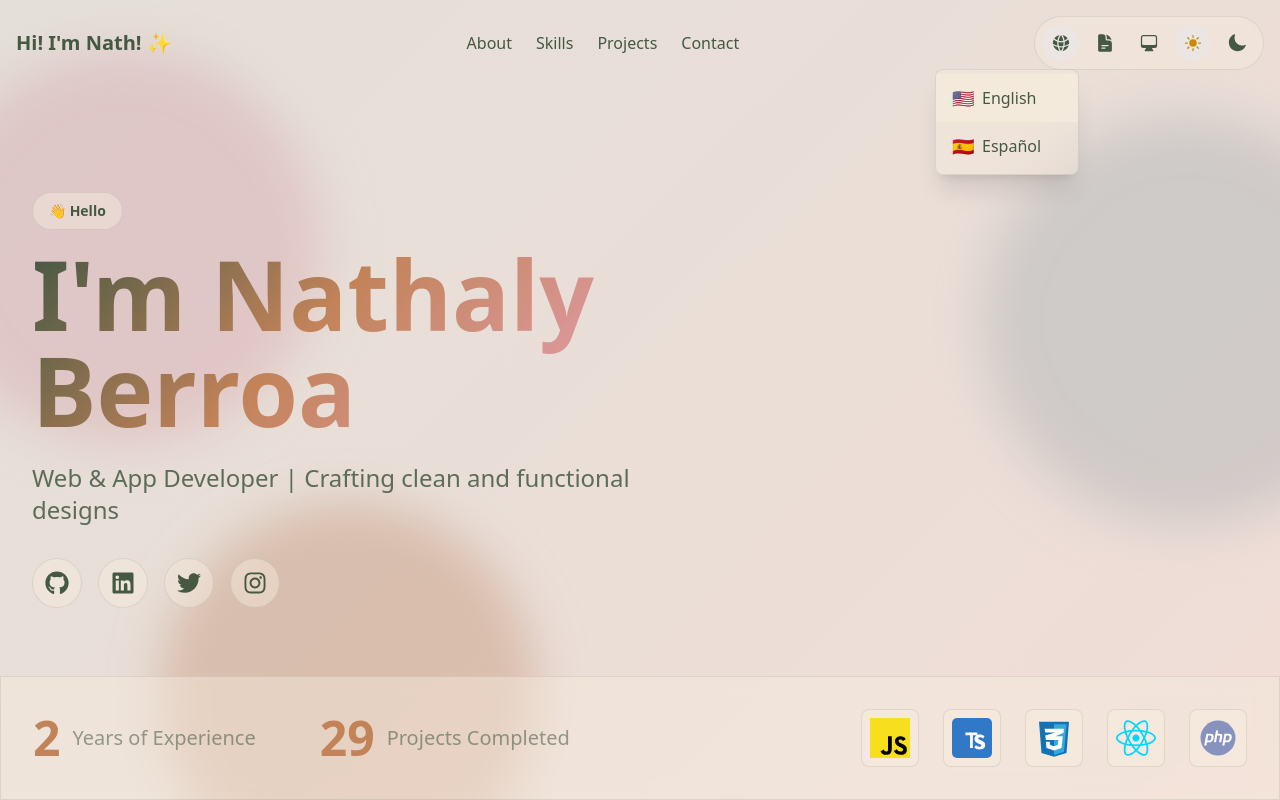
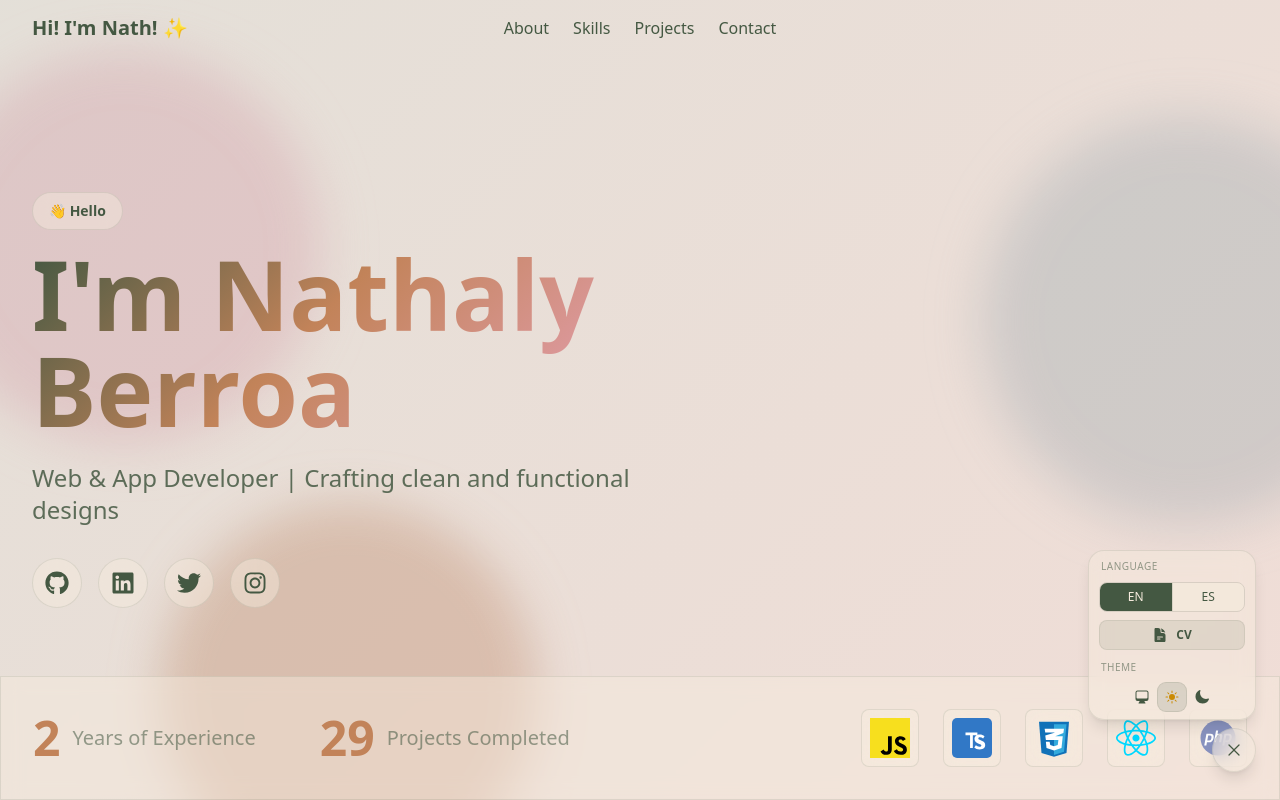
Before and after one commit to nmbf02/nmbf-portfolio, a Next.js app: page / in a window 1280 px wide. Both pictures are taken after a click on the button "Language, CV & theme". Shown: the top 800 px of the page. Built offline with nearby package versions, Linux system fonts and the light colour scheme.

Commit message:
Update Navbar.js

```diff
--- a/app/components/Navbar.js
+++ b/app/components/Navbar.js
@@ -2,20 +2,26 @@
 import { useState, useEffect, useRef } from "react";
 import Link from "next/link";
 import { useTheme } from "next-themes";
-import { SunIcon, MoonIcon, ComputerDesktopIcon, GlobeAltIcon } from "@heroicons/react/24/solid";
-import { DocumentTextIcon } from "@heroicons/react/24/solid";
+import {
+    SunIcon,
+    MoonIcon,
+    ComputerDesktopIcon,
+    DocumentTextIcon,
+    EllipsisVerticalIcon,
+    XMarkIcon,
+} from "@heroicons/react/24/solid";
 import { useLanguage } from "@/app/contexts/LanguageContext";
 import { useTranslation } from "@/app/hooks/useTranslation";
 
 export default function Navbar() {
-    const { theme, setTheme, resolvedTheme } = useTheme();
+    const { setTheme, resolvedTheme } = useTheme();
     const { language, changeLanguage } = useLanguage();
     const { t } = useTranslation();
     const [mounted, setMounted] = useState(false);
     const [isOpen, setIsOpen] = useState(false);
-    const [showLanguageMenu, setShowLanguageMenu] = useState(false);
+    const [bubbleOpen, setBubbleOpen] = useState(false);
     const menuRef = useRef(null);
-    const languageRef = useRef(null);
+    const bubbleRef = useRef(null);
 
     useEffect(() => {
         setMounted(true);
@@ -24,8 +30,8 @@ export default function Navbar() {
             if (menuRef.current && !menuRef.current.contains(event.target)) {
                 setIsOpen(false);
             }
-            if (languageRef.current && !languageRef.current.contains(event.target)) {
-                setShowLanguageMenu(false);
+            if (bubbleRef.current && !bubbleRef.current.contains(event.target)) {
+                setBubbleOpen(false);
             }
         };
 
@@ -36,119 +42,211 @@ export default function Navbar() {
     }, []);
 
     return (
-        <nav
-            className="fixed top-0 w-full z-50 bg-transparent text-forest dark:text-cream"
-        >
-            <div className="container mx-auto flex justify-between items-center p-4">
+        <>
+            <nav className="fixed top-0 w-full z-50 bg-transparent text-forest dark:text-cream">
+                <div className="relative container mx-auto flex items-center justify-center p-4 min-h-[3.5rem]">
+                    <h1
+                        className="absolute left-4 md:left-8 top-1/2 -translate-y-1/2 text-xl font-bold cursor-pointer"
+                        onClick={() => window.location.reload()}
+                    >
+                        {language === "es" ? "¡Hola! Soy Nath!" : "Hi! I'm Nath!"} ✨
+                    </h1>
 
-                {/* LOGO */}
-                <h1 className="text-xl font-bold cursor-pointer" onClick={() => window.location.reload()}>
-                    {language === "es" ? "¡Hola! Soy Nath!" : "Hi! I'm Nath!"} ✨
-                </h1>
+                    <ul className="hidden md:flex items-center gap-6">
+                        <li>
+                            <Link href="#About" className="hover:text-clay dark:hover:text-blush transition-colors">
+                                {t("nav.about")}
+                            </Link>
+                        </li>
+                        <li>
+                            <Link href="#Skills" className="hover:text-clay dark:hover:text-blush transition-colors">
+                                {t("nav.skills")}
+                            </Link>
+                        </li>
+                        <li>
+                            <Link href="#Experience" className="hover:text-clay dark:hover:text-blush transition-colors">
+                                {t("nav.experience")}
+                            </Link>
+                        </li>
+                        <li>
+                            <Link href="#Contact" className="hover:text-clay dark:hover:text-blush transition-colors">
+                                {t("nav.contact")}
+                            </Link>
+                        </li>
+                    </ul>
 
-                {/* MENÚ - DESKTOP */}
-                <ul className="hidden md:flex space-x-6">
-                    <li><Link href="#About" className="hover:text-clay dark:hover:text-blush transition-colors">{t("nav.about")}</Link></li>
-                    <li><Link href="#Skills" className="hover:text-clay dark:hover:text-blush transition-colors">{t("nav.skills")}</Link></li>
-                    <li><Link href="#Experience" className="hover:text-clay dark:hover:text-blush transition-colors">{t("nav.experience")}</Link></li>
-                    <li><Link href="#Contact" className="hover:text-clay dark:hover:text-blush transition-colors">{t("nav.contact")}</Link></li>
-                </ul>
+                    <button
+                        type="button"
+                        className="absolute right-4 md:hidden text-forest dark:text-cream text-2xl leading-none"
+                        onClick={() => setIsOpen(!isOpen)}
+                        aria-expanded={isOpen}
+                        aria-label={language === "es" ? "Abrir menú" : "Open menu"}
+                    >
+                        ☰
+                    </button>
+                </div>
 
-                {/* LANGUAGE & THEME TOGGLE */}
-                <div className="flex items-center space-x-2 glass p-2 rounded-full backdrop-blur-xl">
-                    {/* Language Selector */}
-                    <div className="relative" ref={languageRef}>
-                        <button
-                            onClick={() => setShowLanguageMenu(!showLanguageMenu)}
-                            className={`p-2 rounded-full transition hover:bg-gray-200/50 dark:hover:bg-white/10 ${
-                                showLanguageMenu ? "bg-gray-200/50 dark:bg-white/20" : ""
-                            }`}
-                            title={language === "es" ? "Cambiar idioma" : "Change language"}
+                {isOpen && (
+                    <div
+                        ref={menuRef}
+                        className="md:hidden glass border-t border-forest/15 dark:border-cream/15 py-4 absolute top-full left-0 w-full flex flex-col items-center"
+                    >
+                        <Link
+                            href="#About"
+                            className="block py-2 hover:text-clay dark:hover:text-blush transition-colors text-forest dark:text-cream"
+                            onClick={() => setIsOpen(false)}
                         >
-                            <GlobeAltIcon className="h-5 w-5 text-forest dark:text-mist"/>
-                        </button>
-                        {showLanguageMenu && (
-                            <div className="absolute right-0 mt-2 w-36 glass backdrop-blur-xl rounded-lg shadow-xl border border-gray-200/50 dark:border-white/20 py-1 z-50 overflow-hidden">
-                                <button
-                                    onClick={() => {
-                                        changeLanguage("en");
-                                        setShowLanguageMenu(false);
-                                    }}
-                                    className={`w-full text-left px-4 py-2.5 hover:bg-gray-100 dark:hover:bg-white/10 transition flex items-center space-x-2 ${
-                                        language === "en" ? "bg-cream-soft/80 dark:bg-white/20 text-forest dark:text-blush font-medium" : "text-forest dark:text-cream"
-                                    }`}
-                                >
-                                    <span className="text-lg">🇺🇸</span>
-                                    <span>English</span>
-                                </button>
-                                <button
-                                    onClick={() => {
-                                        changeLanguage("es");
-                                        setShowLanguageMenu(false);
-                                    }}
-                                    className={`w-full text-left px-4 py-2.5 hover:bg-gray-100 dark:hover:bg-white/10 transition flex items-center space-x-2 ${
-                                        language === "es" ? "bg-cream-soft/80 dark:bg-white/20 text-forest dark:text-blush font-medium" : "text-forest dark:text-cream"
-                                    }`}
-                                >
-                                    <span className="text-lg">🇪🇸</span>
-                                    <span>Español</span>
-                                </button>
-                            </div>
-                        )}
+                            {t("nav.about")}
+                        </Link>
+                        <Link
+                            href="#Skills"
+                            className="block py-2 hover:text-clay dark:hover:text-blush transition-colors text-forest dark:text-cream"
+                            onClick={() => setIsOpen(false)}
+                        >
+                            {t("nav.skills")}
+                        </Link>
+                        <Link
+                            href="#Experience"
+                            className="block py-2 hover:text-clay dark:hover:text-blush transition-colors text-forest dark:text-cream"
+                            onClick={() => setIsOpen(false)}
+                        >
+                            {t("nav.experience")}
+                        </Link>
+                        <Link
+                            href="#Contact"
+                            className="block py-2 hover:text-clay dark:hover:text-blush transition-colors text-forest dark:text-cream"
+                            onClick={() => setIsOpen(false)}
+                        >
+                            {t("nav.contact")}
+                        </Link>
                     </div>
+                )}
+            </nav>
 
-                    <a
-                        href="https://cv-nathalyberroa.netlify.app/"
-                        target="_blank"
-                        rel="noopener noreferrer"
-                        className="p-2 rounded-full hover:bg-gray-200/50 dark:hover:bg-white/10 transition"
-                        title={language === "es" ? "Ver CV" : "View CV"}
+            {/* Burbuja comprimida abajo a la derecha: solo se abre al pulsar */}
+            <div
+                ref={bubbleRef}
+                className="fixed bottom-5 right-4 sm:right-6 z-[100] flex flex-col items-end gap-2"
+                style={{
+                    paddingBottom: "max(0.5rem, env(safe-area-inset-bottom))",
+                    paddingRight: "max(0rem, env(safe-area-inset-right))",
+                }}
+            >
+                {bubbleOpen && (
+                    <div
+                        id="nav-quick-actions"
+                        className="glass rounded-2xl shadow-lg border border-forest/15 dark:border-cream/15 py-2 px-2.5 flex flex-col gap-2 min-w-[10.5rem] origin-bottom-right transition-opacity duration-150"
+                        role="dialog"
+                        aria-label={language === "es" ? "Idioma, CV y tema" : "Language, CV and theme"}
                     >
-                        <DocumentTextIcon className="h-5 w-5 text-forest dark:text-mist"/>
-                    </a>
-
-                    {!mounted ? (
-                        <div className="w-10 h-10"/>
-                    ) : (
-                        <>
+                        <p className="text-[10px] uppercase tracking-wider text-forest/55 dark:text-cream/55 px-0.5">
+                            {language === "es" ? "Idioma" : "Language"}
+                        </p>
+                        <div className="flex rounded-lg overflow-hidden border border-forest/15 dark:border-cream/15">
                             <button
-                                className={`p-2 rounded-full transition ${resolvedTheme === "system" ? "bg-gray-200/50 dark:bg-white/20" : ""}`}
-                                onClick={() => setTheme("system")}
+                                type="button"
+                                onClick={() => changeLanguage("en")}
+                                className={`flex-1 py-1.5 text-xs font-medium transition ${
+                                    language === "en"
+                                        ? "bg-forest text-cream dark:bg-blush/90 dark:text-forest"
+                                        : "bg-cream-soft/50 dark:bg-white/5 text-forest dark:text-cream hover:bg-cream-soft dark:hover:bg-white/10"
+                                }`}
                             >
-                                <ComputerDesktopIcon className="h-5 w-5 text-forest dark:text-cream"/>
+                                EN
                             </button>
                             <button
-                                className={`p-2 rounded-full transition ${resolvedTheme === "light" ? "bg-gray-200/50 dark:bg-white/20" : ""}`}
-                                onClick={() => setTheme("light")}
+                                type="button"
+                                onClick={() => changeLanguage("es")}
+                                className={`flex-1 py-1.5 text-xs font-medium transition border-l border-forest/15 dark:border-cream/15 ${
+                                    language === "es"
+                                        ? "bg-forest text-cream dark:bg-blush/90 dark:text-forest"
+                                        : "bg-cream-soft/50 dark:bg-white/5 text-forest dark:text-cream hover:bg-cream-soft dark:hover:bg-white/10"
+                                }`}
                             >
-                                <SunIcon className="h-5 w-5 text-yellow-600 dark:text-yellow-400"/>
+                                ES
                             </button>
-                            <button
-                                className={`p-2 rounded-full transition ${resolvedTheme === "dark" ? "bg-gray-200/50 dark:bg-white/20" : ""}`}
-                                onClick={() => setTheme("dark")}
-                            >
-                                <MoonIcon className="h-5 w-5 text-forest dark:text-cream"/>
-                            </button>
-                        </>
+                        </div>
+
+                        <a
+                            href="https://cv-nathalyberroa.netlify.app/"
+                            target="_blank"
+                            rel="noopener noreferrer"
+                            className="flex items-center justify-center gap-2 py-1.5 px-2 rounded-lg text-xs font-semibold bg-forest/10 dark:bg-cream/10 text-forest dark:text-cream hover:bg-forest/15 dark:hover:bg-cream/15 border border-forest/10 dark:border-cream/10 transition"
+                            onClick={() => setBubbleOpen(false)}
+                        >
+                            <DocumentTextIcon className="h-4 w-4 shrink-0" />
+                            {language === "es" ? "Ver CV" : "CV"}
+                        </a>
+
+                        <p className="text-[10px] uppercase tracking-wider text-forest/55 dark:text-cream/55 px-0.5 pt-0.5">
+                            {language === "es" ? "Tema" : "Theme"}
+                        </p>
+                        <div className="flex items-center justify-center gap-0.5">
+                            {!mounted ? (
+                                <div className="h-9 w-full" aria-hidden />
+                            ) : (
+                                <>
+                                    <button
+                                        type="button"
+                                        className={`p-1.5 rounded-lg transition ${
+                                            resolvedTheme === "system"
+                                                ? "bg-forest/15 dark:bg-cream/15 ring-1 ring-forest/25 dark:ring-cream/25"
+                                                : "hover:bg-cream-soft/80 dark:hover:bg-white/10"
+                                        }`}
+                                        onClick={() => setTheme("system")}
+                                        title={language === "es" ? "Sistema" : "System"}
+                                    >
+                                        <ComputerDesktopIcon className="h-4 w-4 text-forest dark:text-cream" />
+                                    </button>
+                                    <button
+                                        type="button"
+                                        className={`p-1.5 rounded-lg transition ${
+                                            resolvedTheme === "light"
+                                                ? "bg-forest/15 dark:bg-cream/15 ring-1 ring-forest/25 dark:ring-cream/25"
+                                                : "hover:bg-cream-soft/80 dark:hover:bg-white/10"
+                                        }`}
+                                        onClick={() => setTheme("light")}
+                                        title={language === "es" ? "Claro" : "Light"}
+                                    >
+                                        <SunIcon className="h-4 w-4 text-yellow-600 dark:text-yellow-400" />
+                                    </button>
+                                    <button
+                                        type="button"
+                                        className={`p-1.5 rounded-lg transition ${
+                                            resolvedTheme === "dark"
+                                                ? "bg-forest/15 dark:bg-cream/15 ring-1 ring-forest/25 dark:ring-cream/25"
+                                                : "hover:bg-cream-soft/80 dark:hover:bg-white/10"
+                                        }`}
+                                        onClick={() => setTheme("dark")}
+                                        title={language === "es" ? "Oscuro" : "Dark"}
+                                    >
+                                        <MoonIcon className="h-4 w-4 text-forest dark:text-cream" />
+                                    </button>
+                                </>
+                            )}
+                        </div>
+                    </div>
+                )}
+
+                <button
+                    type="button"
+                    onClick={() => setBubbleOpen((o) => !o)}
+                    className={`h-11 w-11 shrink-0 rounded-full glass shadow-lg border flex items-center justify-center transition ${
+                        bubbleOpen
+                            ? "border-clay/50 dark:border-blush/40"
+                            : "border-forest/15 dark:border-cream/15 hover:border-forest/30 dark:hover:border-cream/25"
+                    }`}
+                    aria-expanded={bubbleOpen}
+                    aria-controls="nav-quick-actions"
+                    title={language === "es" ? "Idioma, CV y tema" : "Language, CV & theme"}
+                >
+                    {bubbleOpen ? (
+                        <XMarkIcon className="h-5 w-5 text-forest dark:text-cream" />
+                    ) : (
+                        <EllipsisVerticalIcon className="h-5 w-5 text-forest dark:text-mist" />
                     )}
-                </div>
-
-                <button className="md:hidden text-forest dark:text-cream" onClick={() => setIsOpen(!isOpen)}>
-                    ☰
                 </button>
             </div>
-
-            {isOpen && (
-                <div
-                    ref={menuRef}
-                    className="md:hidden glass backdrop-blur-xl border-t border-gray-200/50 dark:border-white/10 py-4 absolute top-full left-0 w-full flex flex-col items-center"
-                >
-                    <Link href="#About" className="block py-2 hover:text-clay dark:hover:text-blush transition-colors text-forest dark:text-cream" onClick={() => setIsOpen(false)}>{t("nav.about")}</Link>
-                    <Link href="#Skills" className="block py-2 hover:text-clay dark:hover:text-blush transition-colors text-forest dark:text-cream" onClick={() => setIsOpen(false)}>{t("nav.skills")}</Link>
-                    <Link href="#Experience" className="block py-2 hover:text-clay dark:hover:text-blush transition-colors text-forest dark:text-cream" onClick={() => setIsOpen(false)}>{t("nav.experience")}</Link>
-                    <Link href="#Contact" className="block py-2 hover:text-clay dark:hover:text-blush transition-colors text-forest dark:text-cream" onClick={() => setIsOpen(false)}>{t("nav.contact")}</Link>
-                </div>
-            )}
-        </nav>
+        </>
     );
 }
```
